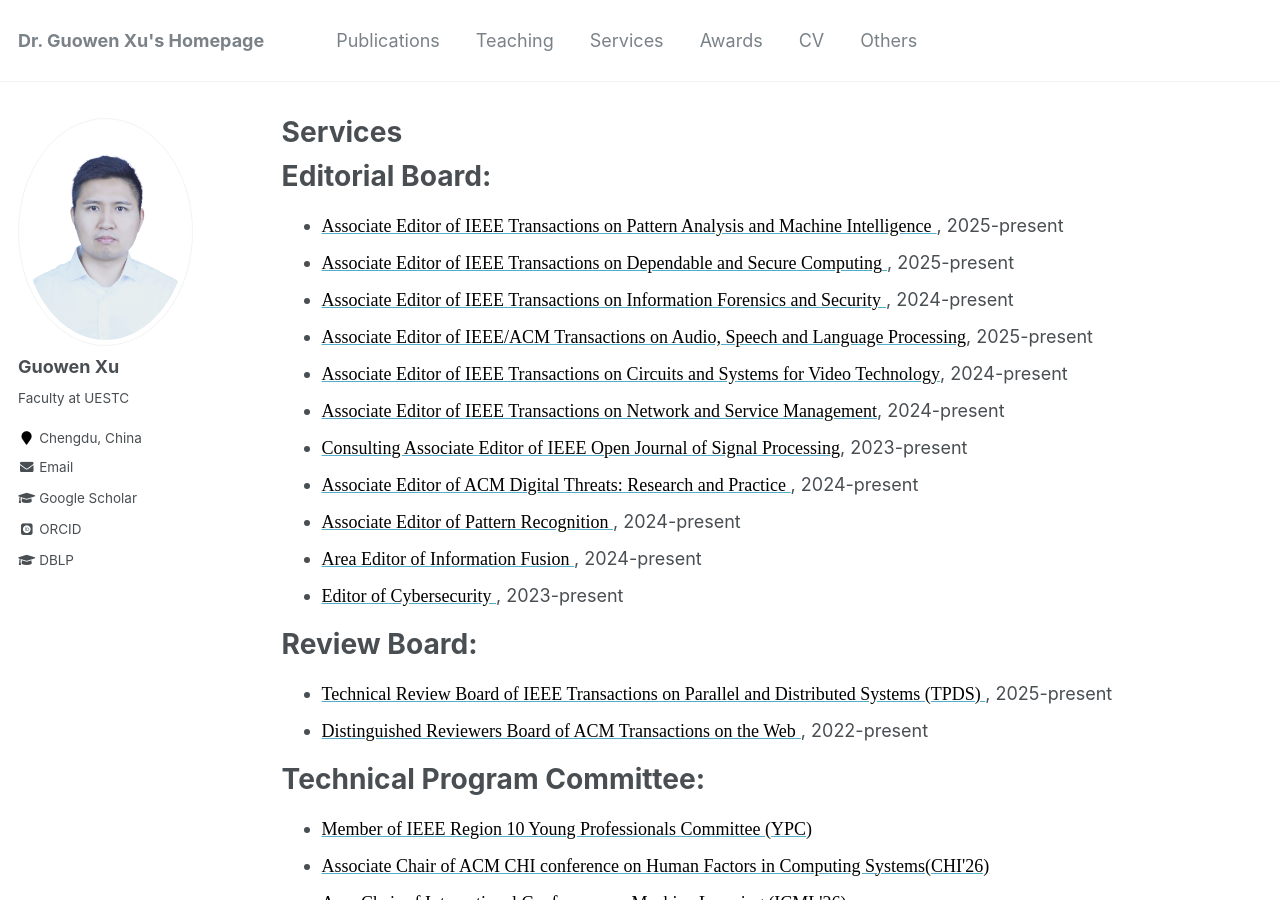
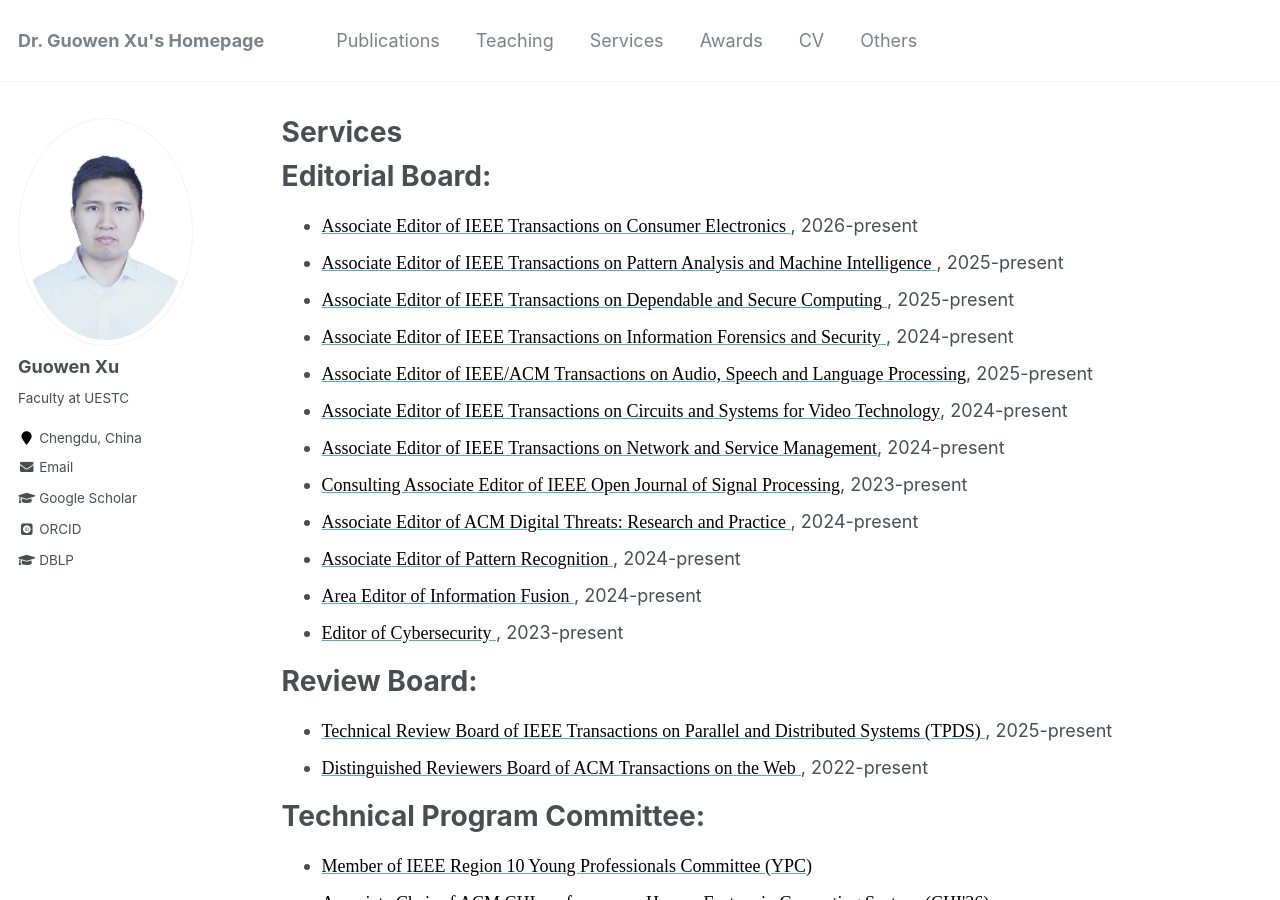
Before and after one commit to Guowen-xu/guowen-xu.github.io, a Jekyll site: the page built from _pages/services.md, in a window 1280 px wide and 900 px high. Built offline with Jekyll 4.4.1, drawn with Linux system fonts in a browser that asks for light colours; some web fonts are replaced.

Commit message:
Update services.md

```diff
--- a/_pages/services.md
+++ b/_pages/services.md
@@ -7,7 +7,8 @@ author_profile: true
 
 Editorial Board:
 ======
-*  [ <font face="Times New Roman" color=black size=4>Associate Editor of IEEE Transactions on Pattern Analysis and Machine Intelligence</font> ](https://www.computer.org/csdl/journal/tp), 2025-present
+*  [ <font face="Times New Roman" color=black size=4>Associate Editor of IEEE Transactions on Consumer Electronics </font> ](https://ctsoc.ieee.org/publications/ieee-transactions-on-consumer-electronics), 2026-present
+*   [ <font face="Times New Roman" color=black size=4>Associate Editor of IEEE Transactions on Pattern Analysis and Machine Intelligence</font> ](https://www.computer.org/csdl/journal/tp), 2025-present
 * [ <font face="Times New Roman" color=black size=4>Associate Editor of IEEE Transactions on Dependable and Secure Computing</font> ](https://www.computer.org/csdl/journal/tq/about/107350?title=Editorial%20Board&periodical=IEEE%20Transactions%20on%20Dependable%20and%20Secure%20Computing), 2025-present
 * [ <font face="Times New Roman" color=black size=4>Associate Editor of IEEE Transactions on Information Forensics and Security</font> ](https://signalprocessingsociety.org/publications-resources/ieee-transactions-information-forensics-and-security/editorial-board), 2024-present
 *  [ <font face="Times New Roman" color=black size=4>Associate Editor of IEEE/ACM Transactions on Audio, Speech and Language Processing</font>](https://signalprocessingsociety.org/publications-resources/ieee-transactions-audio-speech-and-language-processing/editorial-board), 2025-present
```
